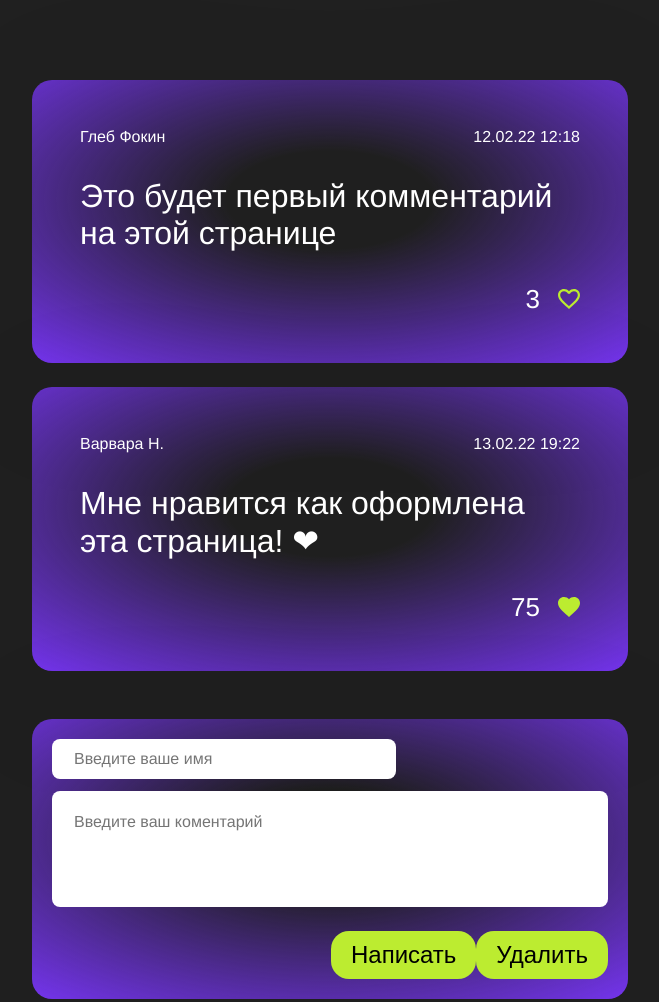
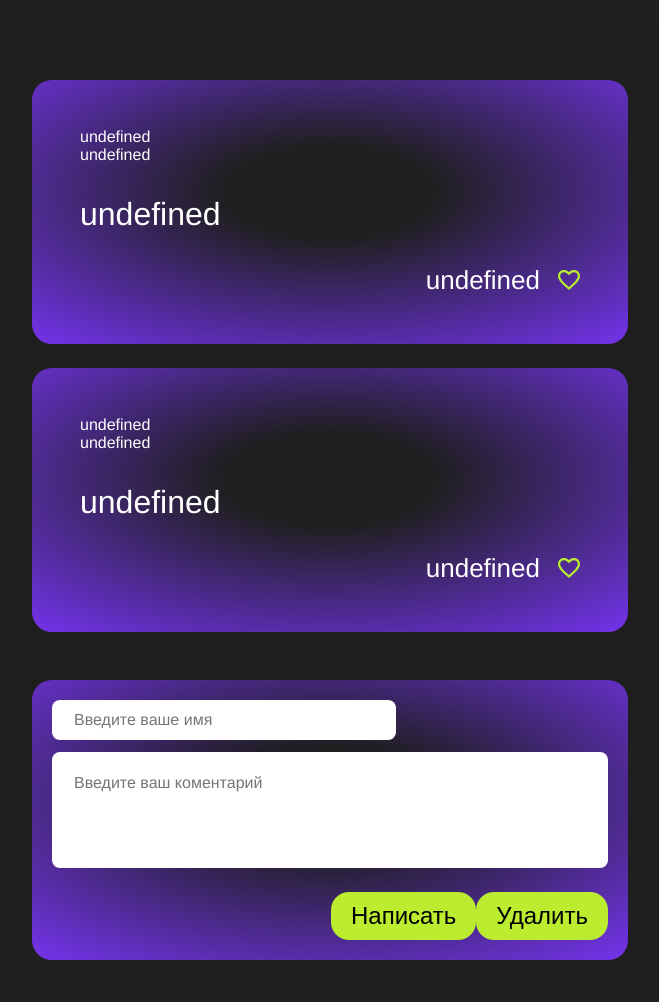
Before and after one commit to Vladimir96Nikiforov/homework1.1-webdev-dom-homework-main, a plain HTML site: page index.html in a window 1280 px wide. Shown: the top 1002 px of the page, without its empty margins (310-969 px from the left). Drawn offline with Linux system fonts and the light colour scheme.

Commit message:
изменения 2 hw 10

```diff
--- a/index.html
+++ b/index.html
@@ -9,7 +9,7 @@
   <body>
     <div class="container">
        <ul class="comments" id="comments">
-       <li class="comment">
+       <!-- <li class="comment">
           <div class="comment-header">
             <div>Глеб Фокин</div>
             <div>12.02.22 12:18</div>
@@ -25,8 +25,8 @@
               <button class="like-button" id="likeButton"></button>
             </div>
           </div>
-        </li>
-        <li class="comment">
+        </li> -->
+        <!-- <li class="comment">
           <div class="comment-header">
             <div>Варвара Н.</div>
             <div>13.02.22 19:22</div>
@@ -42,7 +42,7 @@
               <button class="like-button -active-like" id="likeButton"></button>
             </div>
           </div>
-        </li>
+        </li> -->
       </ul>
       <div class="add-form">
         <input
@@ -86,15 +86,15 @@
       {
         name: "Глеб Фокин",
         descr: "Это будет первый комментарий на этой странице",
-        likesAmount: 0,
+        likesAmount: 3,
         isLike: false,
         date: "12.02.22 12:18"
       },
       {
         name: "Варвара Н.",
         descr: "Мне нравится как оформлена эта страница! ❤",
-        likesAmount: 0,
-        isLike: false,
+        likesAmount: 76,
+        isLike: true,
         date: "13.02.22 19:22"
       },
     ];
@@ -117,12 +117,13 @@
 
 
 
-
+      // likesUl
       const renderLikes = () => {
 
-    const likesUlHTML = likesUl.map((like) =>{
+    const likesUlHTML = people.map((like) =>{
 
       return `
+       <li class="comment">
       <div>${people.name}</div>
             <div>${people.data}</div>
           </div>
@@ -135,7 +136,9 @@
       <div class="likes" data-like="${people.likesAmount}">
               <span class="likes-counter" id="likes-counter">${people.likesAmount}</span>
               <button class="like-button" id="likeButton"></button>
-            </div>`;
+            </div>
+          </li>`;
+
     })
     .join("");
     comments.innerHTML = likesUlHTML;
```
